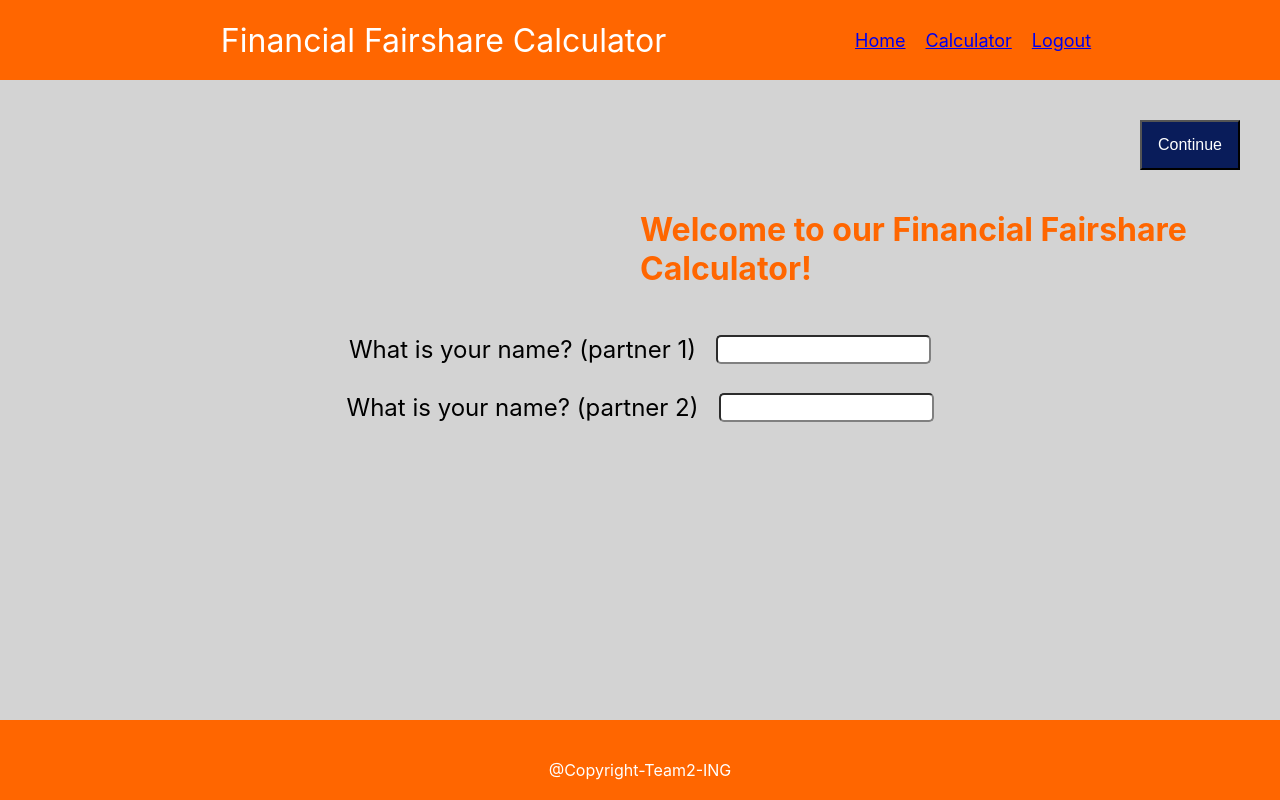
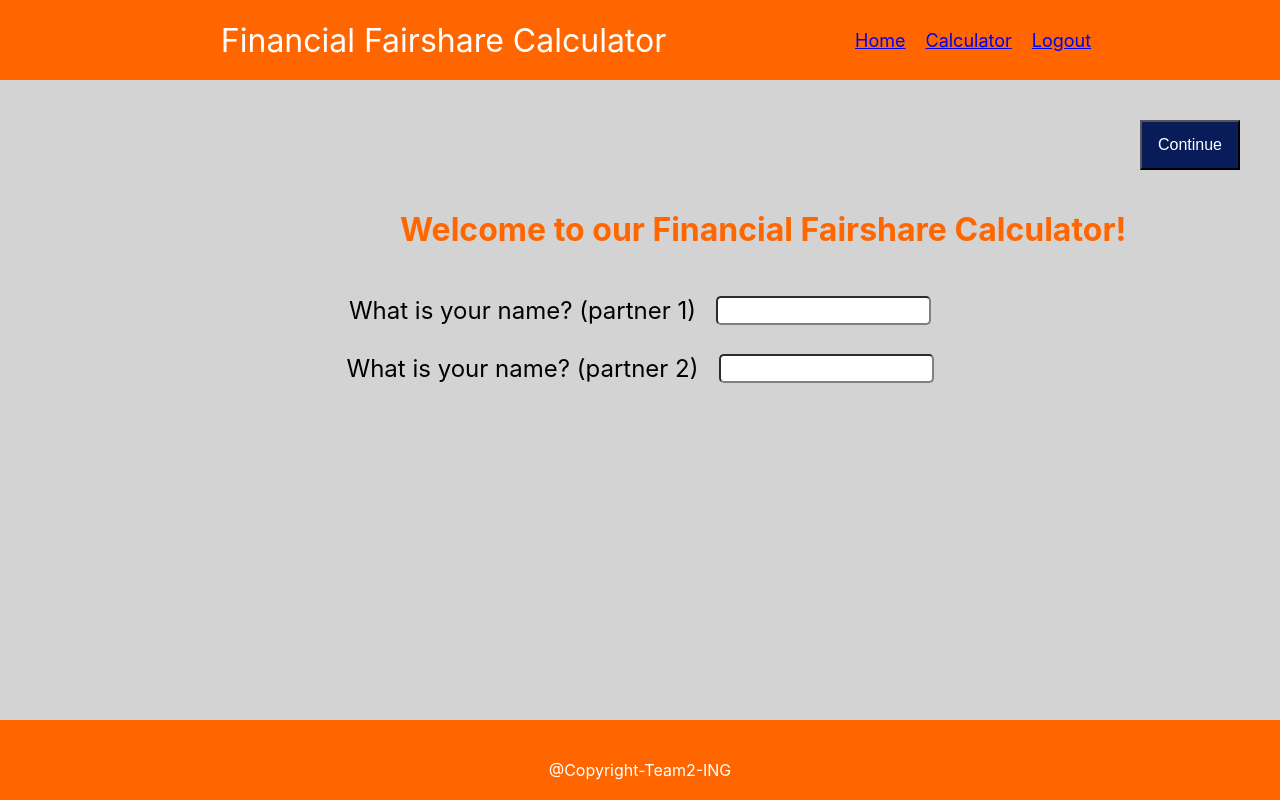
Before and after one commit to navalBhagat/herhackathon-team2-ing, a React (Create React App) app in the folder team2-ing/: page /calculator in a window 1280 px wide. Built offline with nearby package versions, Linux system fonts and the light colour scheme; the HTML template or start-up script is replaced by a standard one.

Commit message:
Heading style update

```diff
--- a/team2-ing/src/index.css
+++ b/team2-ing/src/index.css
@@ -49,7 +49,6 @@ code {
   background-color: #f60;
   min-height: 5rem;
   margin-top: auto;
-  position: sticky;
   bottom: 0;
 }
 
@@ -219,7 +218,7 @@ hr {
 
 h2.welcome {
   font-size: xx-large;
-  margin-left: 40rem;
+  margin-left: 25rem;
 }
 
 .inputfields {
```
